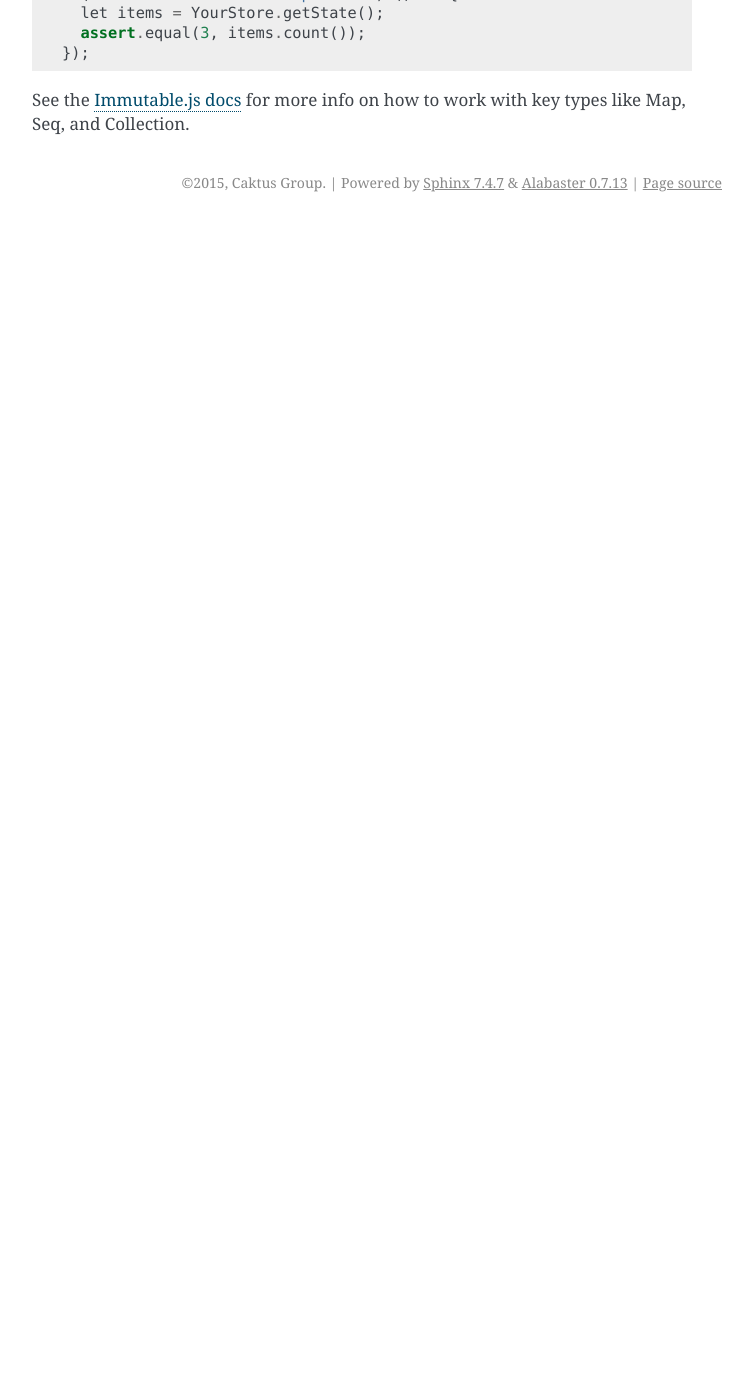
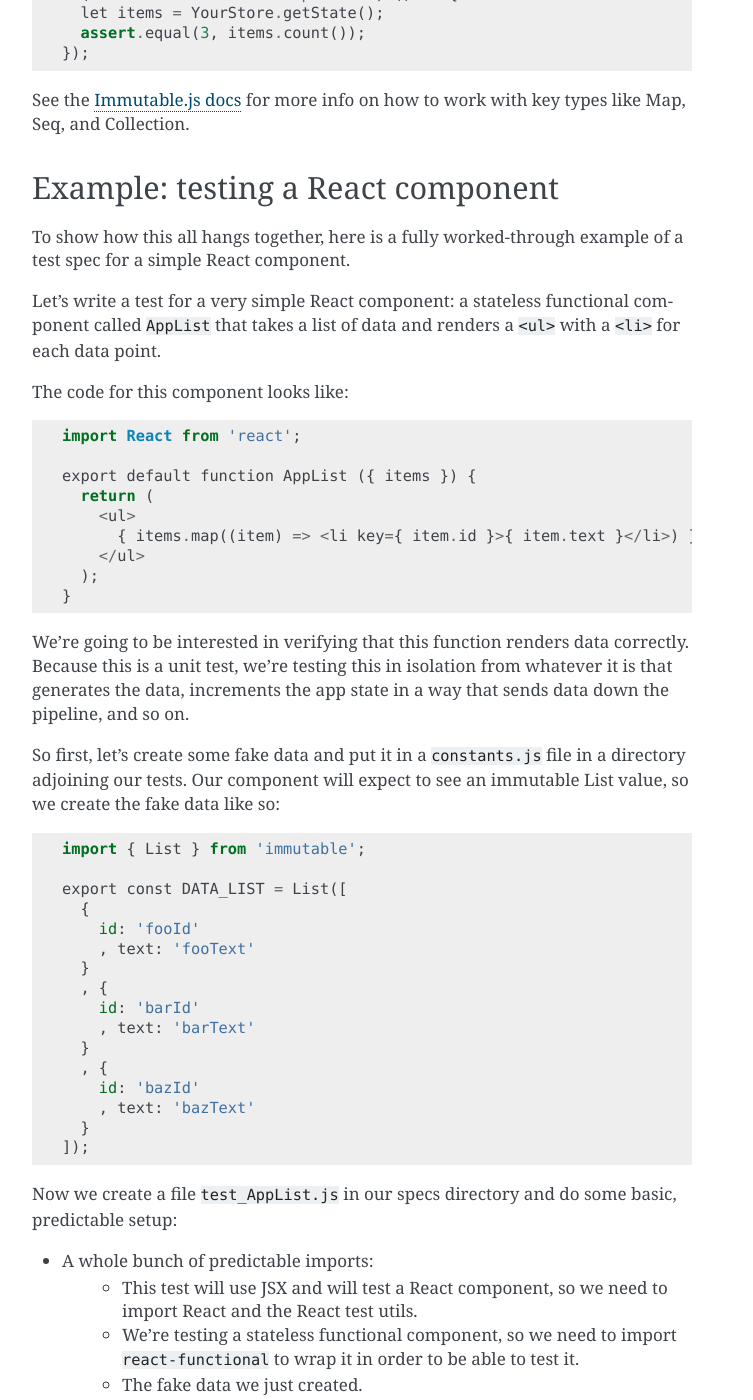
Before and after one commit to caktus/guidebook, a Sphinx documentation site: the page built from source/frontend-testing.rst, in a window 1280 px wide and 1400 px high, scrolled down 8641 px. Shown: the whole window, without its empty margins (388-1141 px from the left). Built offline with Sphinx 7.4.7, drawn with Linux system fonts in a browser that asks for light colours; before the commit the page ends 8863 px from its top, so only the background shows below that; some of the changed text lies outside the part shown.

Commit message:
Adding worked-through example

```diff
--- a/source/frontend-testing.rst
+++ b/source/frontend-testing.rst
@@ -403,3 +403,108 @@
 
 See the `Immutable.js docs <https://facebook.github.io/immutable-js/docs/>`_ for
 more info on how to work with key types like Map, Seq, and Collection.
+
+Example: testing a React component
+----------------------------------
+
+To show how this all hangs together, here is a fully worked-through example of
+a test spec for a simple React component.
+
+Let's write a test for a very simple React component: a stateless functional
+component called ``AppList`` that takes a list of data and renders a ``<ul>``
+with a ``<li>`` for each data point.
+
+The code for this component looks like::
+
+    import React from 'react';
+
+    export default function AppList ({ items }) {
+      return (
+        <ul>
+          { items.map((item) => <li key={ item.id }>{ item.text }</li>) }
+        </ul>
+      );
+    }
+
+We're going to be interested in verifying that this function renders data
+correctly. Because this is a unit test, we're testing this in isolation from
+whatever it is that generates the data, increments the app state in a way that
+sends data down the pipeline, and so on.
+
+So first, let's create some fake data and put it in a ``constants.js`` file
+in a directory adjoining our tests. Our component will expect to see an immutable
+List value, so we create the fake data like so::
+
+    import { List } from 'immutable';
+
+    export const DATA_LIST = List([
+      {
+        id: 'fooId'
+        , text: 'fooText'
+      }
+      , {
+        id: 'barId'
+        , text: 'barText'
+      }
+      , {
+        id: 'bazId'
+        , text: 'bazText'
+      }
+    ]);
+
+Now we create a file ``test_AppList.js`` in our specs directory and do some
+basic, predictable setup:
+
+* A whole bunch of predictable imports:
+    * This test will use JSX and will test a React component, so we need to import
+      React and the React test utils.
+    * We're testing a stateless functional component, so we need to import
+      ``react-functional`` to wrap it in order to be able to test it.
+    * The fake data we just created.
+    * Our assertion library.
+    * The component itself.
+* Teardown for component tests:
+    * DOM cleanup performed after each test.
+* Basic structure for the test case.
+
+This gives us the skeleton of a test module::
+
+    import React from 'react';
+    import ReactDOM from 'react-dom';
+    import TestUtils from 'react-addons-test-utils';
+    import functional from 'react-functional';
+    import { DATA_LIST } from '../../util/constants.js';
+    import { assert } from 'chai';
+    import AppList from '../../../app/components/views/AppList.js';
+
+    let WrappedAppList = functional(AppList);
+
+    describe('AppList', () => {
+      afterEach(() => {
+        /**
+         * Basic cleanup:
+         * * unmounts React components from the DOM root
+         * * wipes the HTML content of the ``body`` element for good measure
+         */
+        ReactDOM.unmountComponentAtNode(document.body);
+        document.body.innerHTML = '';
+      });
+    });
+
+Now we can write a test. Let's check that when our fake data is passed to the
+component, the result is a list with three items (corresponding to the three
+data points)::
+
+    it('generates the right list from its data', () => {
+      let al = TestUtils.renderIntoDocument(<WrappedAppList items={ DATA_LIST } />);
+      let lis = TestUtils.scryRenderedDOMComponentsWithTag(al, 'li');
+      assert.equal(3, lis.length);
+    });
+
+Now we can do ``npm test`` from the command line and verify that our component
+does what we think it does.
+
+    AppList
+      ✓ generates the right list from its data
+
+Success!
```
